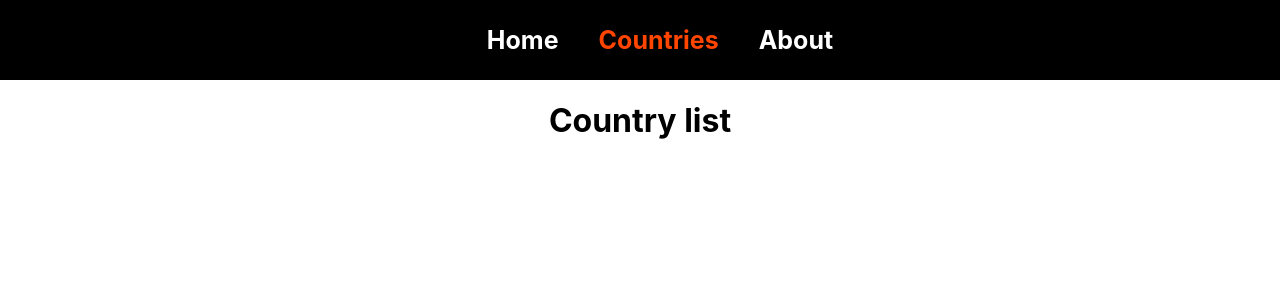
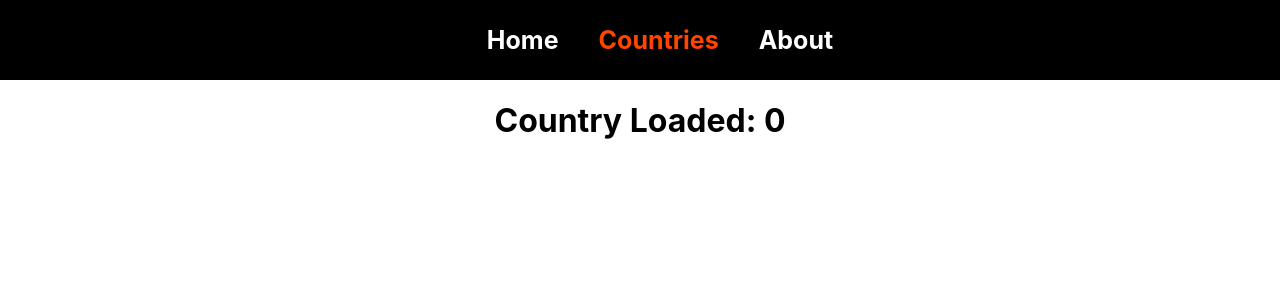
Before and after one commit to Abm-Imran/react-countries, a React (Create React App) app: page /Countries in a window 1280 px wide. Shown: the top 300 px of the page. Built offline with nearby package versions, Linux system fonts and the light colour scheme; no server answers.

Commit message:
Installed AXIOS to fetch data instead of FETCH and loaded all countries

```diff
--- a/package.json
+++ b/package.json
@@ -6,6 +6,7 @@
     "@testing-library/jest-dom": "^5.16.5",
     "@testing-library/react": "^13.4.0",
     "@testing-library/user-event": "^13.5.0",
+    "axios": "^1.2.0",
     "react": "^18.2.0",
     "react-dom": "^18.2.0",
     "react-router-dom": "^6.4.4",
--- a/src/components/Countries/Countries.js
+++ b/src/components/Countries/Countries.js
@@ -1,10 +1,20 @@
+import axios from 'axios';
 import React from 'react';
+import { useEffect } from 'react';
+import { useState } from 'react';
 
 
 const Countries = () => {
+    const [countries, setCountries] = useState([]);
+
+    useEffect(()=>{
+        const url = 'https://restcountries.com/v3.1/all';
+        axios.get(url)
+        .then(data=> setCountries(data.data))
+    },[])
     return (
         <div>
-            <h1>Country list</h1>
+            <h1>Country Loaded: {countries.length}</h1>
         </div>
     );
 };
```
Also changed, not shown: 1 other file (tests, documents, lock files or other folders).
